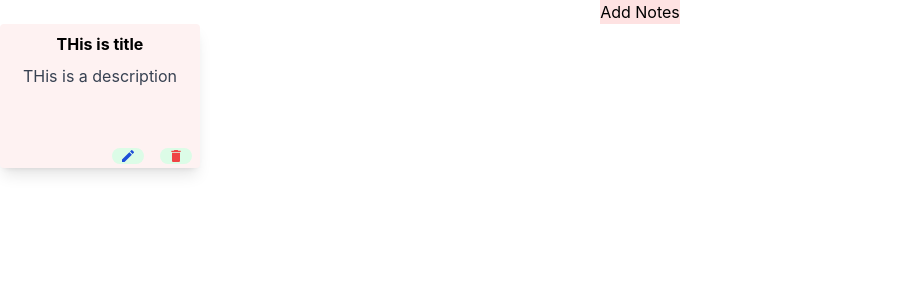
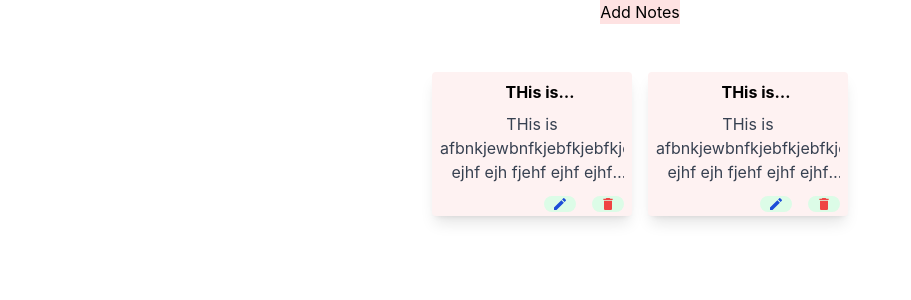
Before and after one commit to trcodeers/propacity, a React (Create React App) app: page / in a window 1280 px wide. Shown: the top 300 px of the page, without its empty margins (0-911 px from the left). Built offline with nearby package versions, Linux system fonts and the light colour scheme.

Commit message:
alignment of notes

```diff
--- a/src/App.tsx
+++ b/src/App.tsx
@@ -18,6 +18,14 @@ function App() {
     setModalOpen(false);
   };
 
+  const onClickEdit = () =>{
+    console.log('click edit')
+  }
+
+  const onClickDelete = () =>{
+    console.log('click delete')
+  }
+
   return (
     <div className="App">
       <button onClick={onClickAddNote} className='bg-red-100'>Add Notes</button>
@@ -29,10 +37,22 @@ function App() {
         onClose={closeModal}
       />
 
+    <div className='flex flex-row gap-4 justify-center mt-12'>
       <NoteCard
-        title="THis is title"
-        description="THis is a description"
+        title="THis is titlecccdcdcdddscdscdscsddsc"
+        description="THis is afbnkjewbnfkjebfkjebfkjewbfjkebfjhef ejhf ejh fjehf ejhf ejhf ejhfe fhj fhjf efhj description"
+        onClickEdit={onClickEdit}
+        onClickDelete={onClickDelete}
       />
+      <NoteCard
+        title="THis is titlecccdcdcdddscdscdscsddsc"
+        description="THis is afbnkjewbnfkjebfkjebfkjewbfjkebfjhef ejhf ejh fjehf ejhf ejhf ejhfe fhj fhjf efhj description"
+        onClickEdit={onClickEdit}
+        onClickDelete={onClickDelete}
+      />
+    </div>
+
+
     </div>
   );
 }
--- a/src/components/noteCard.tsx
+++ b/src/components/noteCard.tsx
@@ -2,7 +2,7 @@ import { MdDelete, MdEdit } from "react-icons/md";
 
 const NoteCard = (props: any) =>{
 
-    const { title, description } = props
+    const { title, description, onClickEdit, onClickDelete } = props
     return(
 
         <div className="w-[200px] h-36 rounded overflow-hidden shadow-lg bg-red-50 relative">
@@ -15,13 +15,13 @@ const NoteCard = (props: any) =>{
         <div className="absolute bottom-0 right-0 mb-1 mr-2">
           <div className="flex flex-row justify-center gap-4">
             <div
-            //   onClick={() => openModal(item, index, status)}
+              onClick={() => onClickEdit()}
               className="inline-block text-blue-700 bg-green-100 rounded-full px-2 py-"
             >
               <MdEdit />
             </div>
             <div
-            //   onClick={() => onDelete(item, index, status)}
+              onClick={() => onClickDelete()}
               className="inline-block text-red-500 bg-green-100 rounded-full px-2 py-"
             >
               <MdDelete />
```
